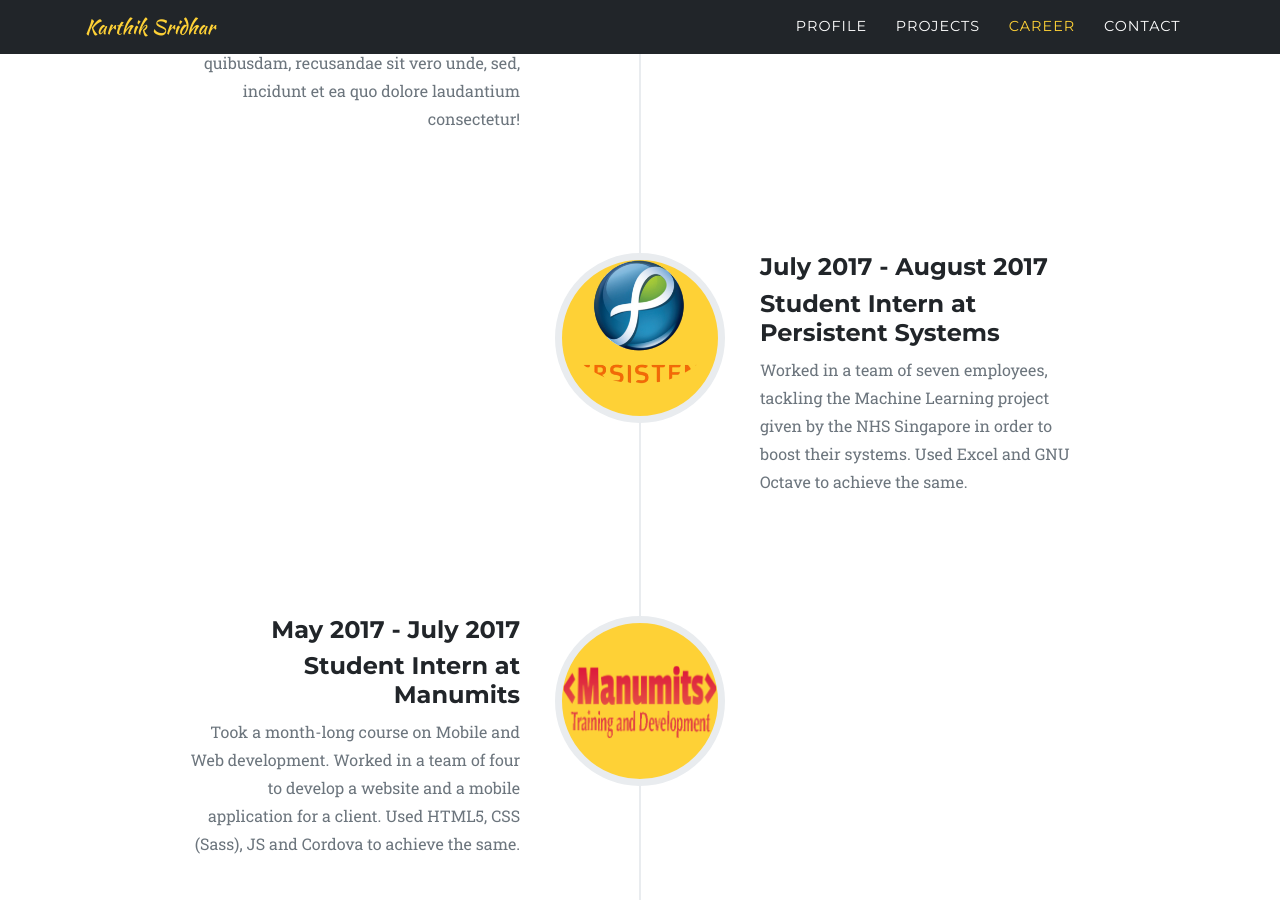
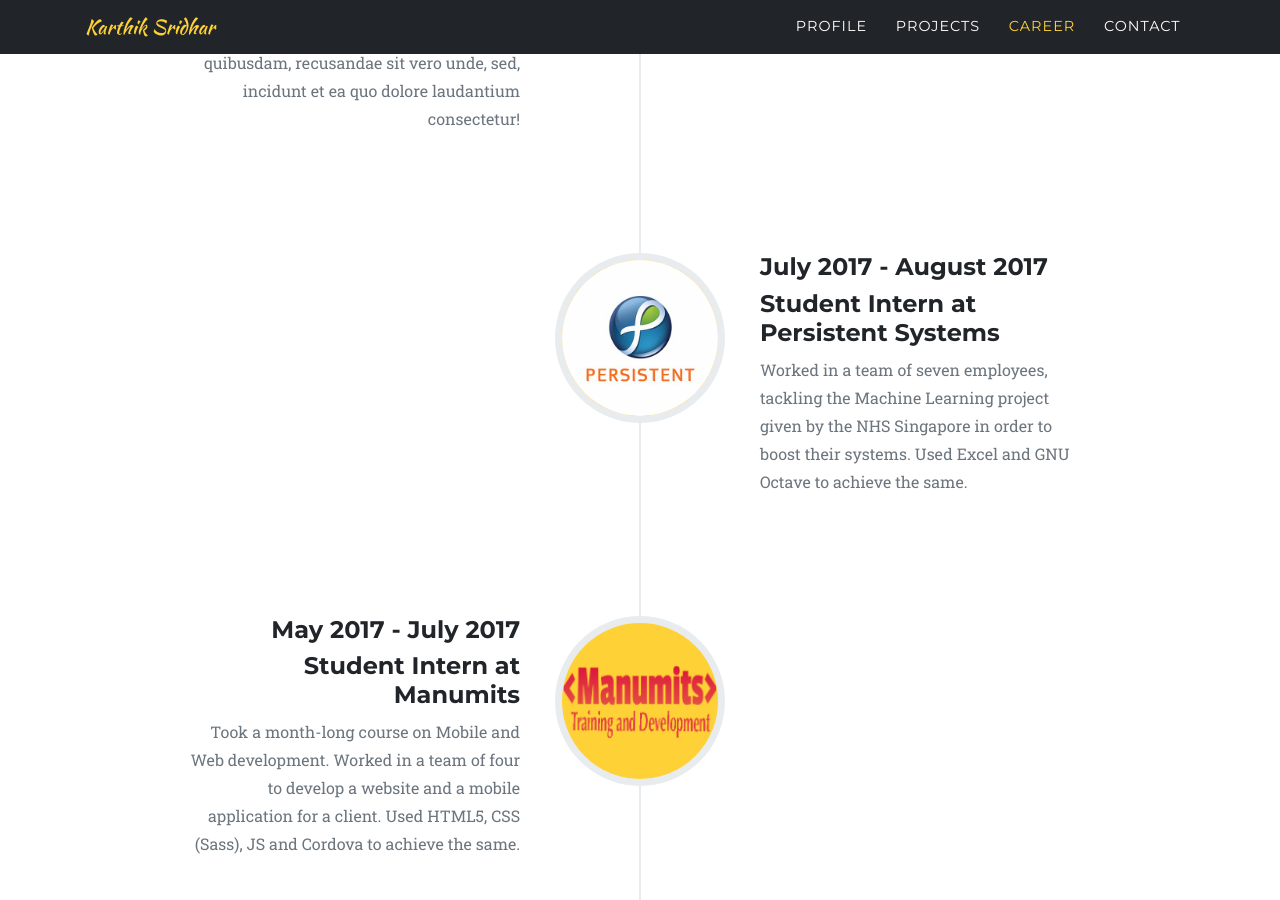
Before and after one commit to kartsridhar/kartsridhar.github.io, a Jekyll site: the page built from index.md, in a window 1280 px wide and 900 px high, scrolled down 3288 px. Built offline with Jekyll 4.4.1, drawn with Linux system fonts in a browser that asks for light colours; some web fonts are replaced.

Commit message:
working on projects

```diff
--- a/_data/default.yml
+++ b/_data/default.yml
@@ -24,7 +24,7 @@
 
 modal:
   date-string: 'Date: '
-  client-string: 'Client: '
-  category-string: 'Category: '
+  # client-string: 'Client: '
+  # category-string: 'Category: '
   close-icon: 'fa fa-times'
   close-string: 'Close Project'
--- a/_data/home.yml
+++ b/_data/home.yml
@@ -30,7 +30,7 @@
       date: July 2019 - September 2019
       title: Student Intern at Zone
       text: Lorem ipsum dolor sit amet, consectetur adipisicing elit. Sunt ut voluptatum eius sapiente, totam reiciendis temporibus qui quibusdam, recusandae sit vero unde, sed, incidunt et ea quo dolore laudantium consectetur!
-    - image: img/about/persistent.png
+    - image: img/about/persistent.jpg
       date: July 2017 - August 2017
       title: Student Intern at Persistent Systems
       text: Worked in a team of seven employees, tackling the Machine Learning project given by the NHS Singapore in order to boost their systems.
--- a/_layouts/default.html
+++ b/_layouts/default.html
@@ -115,8 +115,8 @@
                   {{- project.content -}}
                   {% assign ws = '' %}                  <ul class="list-inline">
                     <li>{{ site.data.default.modal.date-string }}{{ project.date | date: "%B %Y" }}</li>
-                    <li>{{ site.data.default.modal.client-string }}{{ project.client }}</li>
-                    <li>{{ site.data.default.modal.category-string }}{{ project.category }}</li>
+                    <!-- <li>{{ site.data.default.modal.client-string }}{{ project.client }}</li>
+                    <li>{{ site.data.default.modal.category-string }}{{ project.category }}</li> -->
                   </ul>
                   <button class="btn btn-primary" data-dismiss="modal" type="button">
                     <i class="{{ site.data.default.modal.close-icon }}"></i>
```
Also changed, not shown: assets/img/about/persistent.jpg (added).
